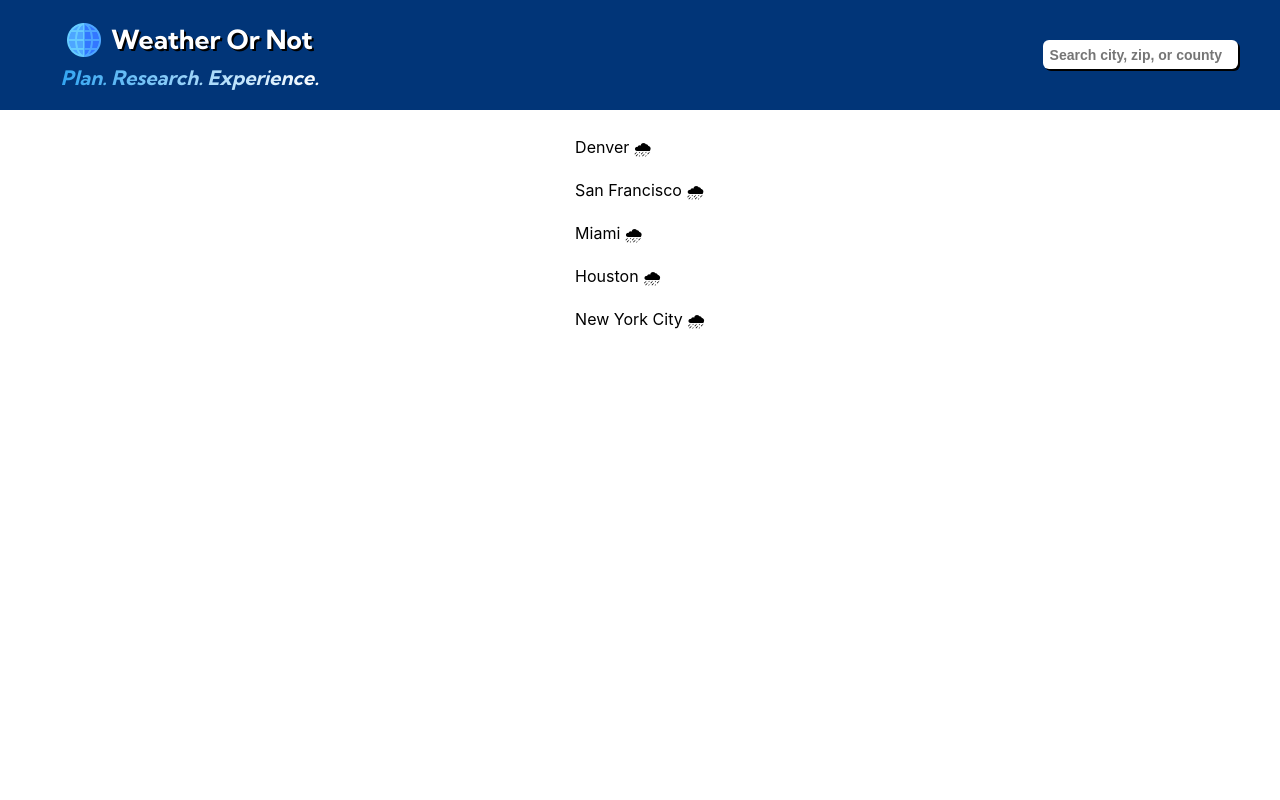
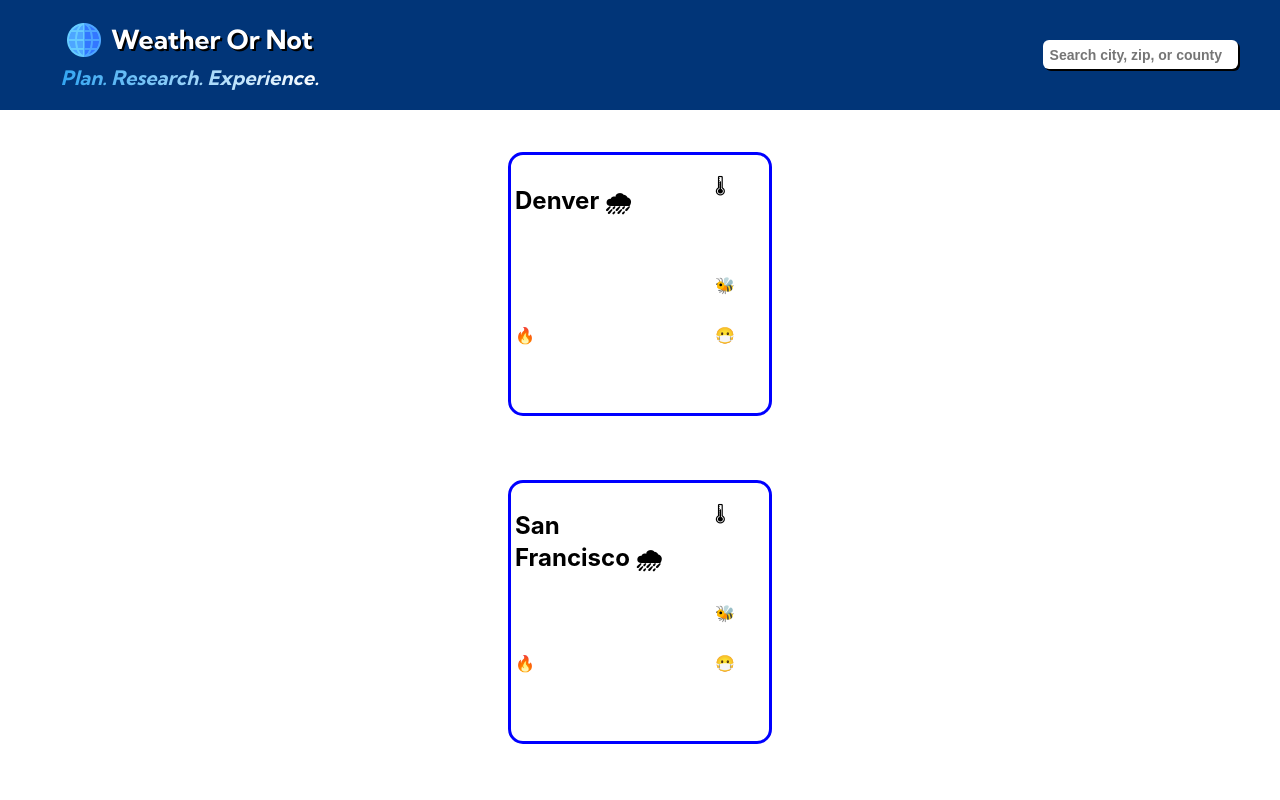
Before and after one commit to leighlars/BreatheAmAIRica, a React (Create React App) app: page / in a window 1280 px wide. Shown: the top 800 px of the page. Built offline with nearby package versions, Linux system fonts and the light colour scheme; no server answers.

Commit message:
Adding minor styling to home component

```diff
--- a/package.json
+++ b/package.json
@@ -11,6 +11,7 @@
     "@types/react": "^16.9.49",
     "@types/react-dom": "^16.9.8",
     "@types/react-router-dom": "^5.1.5",
+    "axios": "^0.20.0",
     "node-sass": "^4.14.1",
     "react": "^16.13.1",
     "react-dom": "^16.13.1",
--- a/src/Home/Home.scss
+++ b/src/Home/Home.scss
@@ -0,0 +1,46 @@
+.home {
+
+  display: flex;
+  flex-direction: column;
+  flex-wrap: wrap;
+
+  &-container {
+    border: 3px blue solid;
+    border-radius: 15px;
+    width: 250px;
+    height: 250px;
+    margin: 2rem;
+    padding: 4px;
+
+
+    display: grid;
+    grid-template-columns: repeat(5, 20%);
+    grid-template-rows: repeat(5, 20%);
+  }
+
+  &-header {
+    font-size: 1.5em;
+    grid-row: 1;
+    grid-column: 1/4;
+  }
+
+  &-temp {
+    grid-row: 1;
+    grid-column: 5;
+  }
+
+  &-air {
+    grid-row: 4;
+    grid-column: 5;
+  }
+
+  &-pollen {
+    grid-row: 3;
+    grid-column: 5;
+  }
+
+  &-hazard {
+    grid-row: 4;
+    grid-column: 1/3;
+  }
+}
--- a/src/Home/Home.tsx
+++ b/src/Home/Home.tsx
@@ -1,4 +1,5 @@
 import React, { useState, useEffect } from 'react'
+
 
 import { getLocationData } from '../helpers/apiCalls'
 import { cities } from '../helpers/topCities'
@@ -8,32 +9,27 @@ import './Home.scss'
 const Home: React.FC = () => {
 	const [topCities, setTopCities] = useState([])
 
-	useEffect(() => {
-		const getCityData = async () => {
-			const {city}: any = cities.map(city => {
-				getLocationData(city.lat, city.long)
-			})
-			setTopCities(city)
-		}
-		getCityData()
-
-		console.log(topCities)
-	},[topCities])
-
 	const renderedCities = cities.map((city) => {
 		return (
-		<article>
-			<p>
+		<article
+			className="home-container"
+			key={city.name}
+		>
+			<h3
+				className="home-header"
+			>
 				{city.name} 🌧
-			</p>
+			</h3>
+			<p className="home-temp">🌡</p>
+			<p className="home-air">😷</p>
+			<p className="home-pollen">🐝</p>
+			<p className="home-hazard">🔥</p>
 		</article>
 		)
 	})
 
-
-
 	return (
-		<section className="top-cities">
+		<section className="home">
 				{renderedCities}
 		</section>
 	)
--- a/src/helpers/apiCalls.tsx
+++ b/src/helpers/apiCalls.tsx
@@ -26,14 +26,19 @@ export const getCoordinates = (query: string) => {
 
 export const getLocationData = (lat: number, long: number) => {
 	return fetch(`http://api.airvisual.com/v2/nearest_city?lat=${lat}&lon=${long}&key=068b5953-ff12-4969-bf21-787d07fe61bf`)
-	.then(response => {
-		if (response.ok) {
-			response.json()
-				.then(data => {
-					return data
-				})
-		} else {
-			throw response
-		}
-	})
+		.then(response => response.json())
+		.catch(error => new Error('Api sucks'))
+
+
+
+	// 	{
+	// 	if (response.ok) {
+	// 		response.json()
+	// 			.then(data => {
+	// 				console.log(data)
+	// 			})
+	// 	} else {
+	// 		throw response
+	// 	}
+	// })
 }
```
Also changed, not shown: 1 other file (tests, documents, lock files or other folders).
